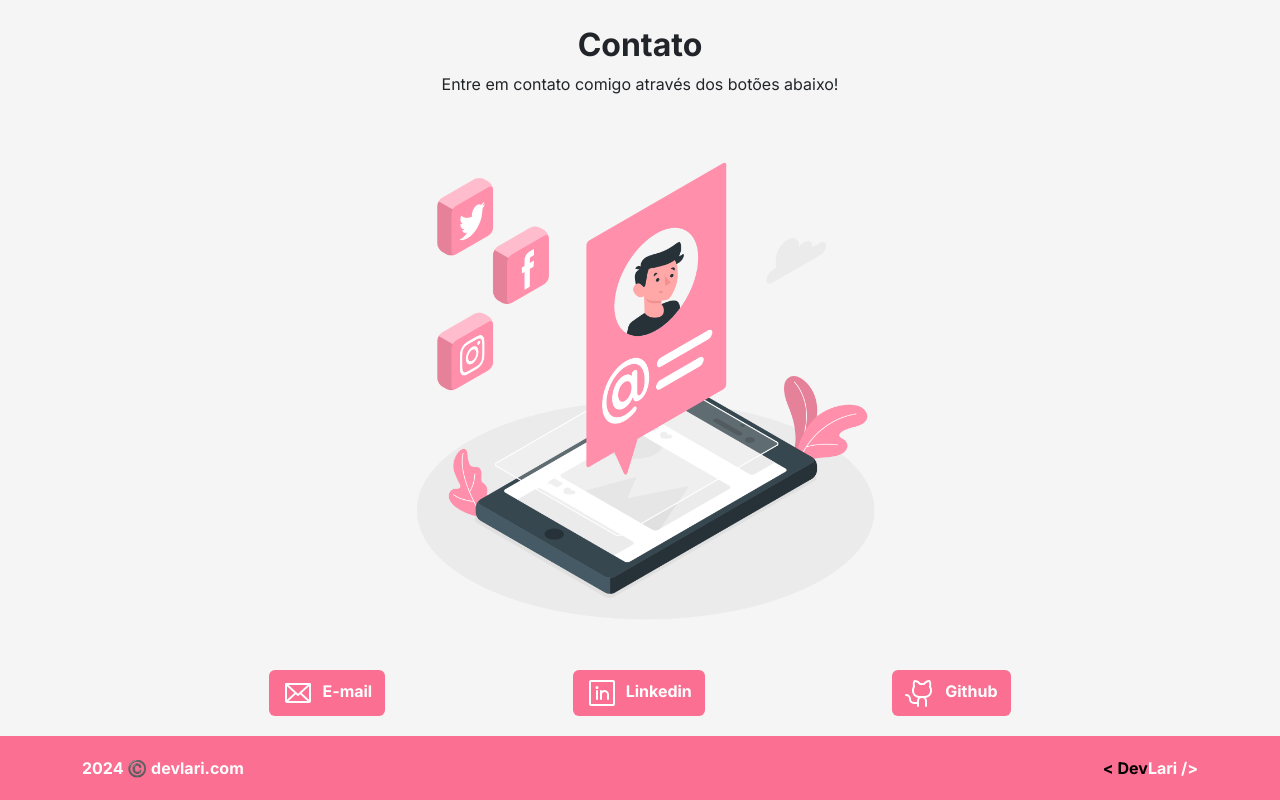
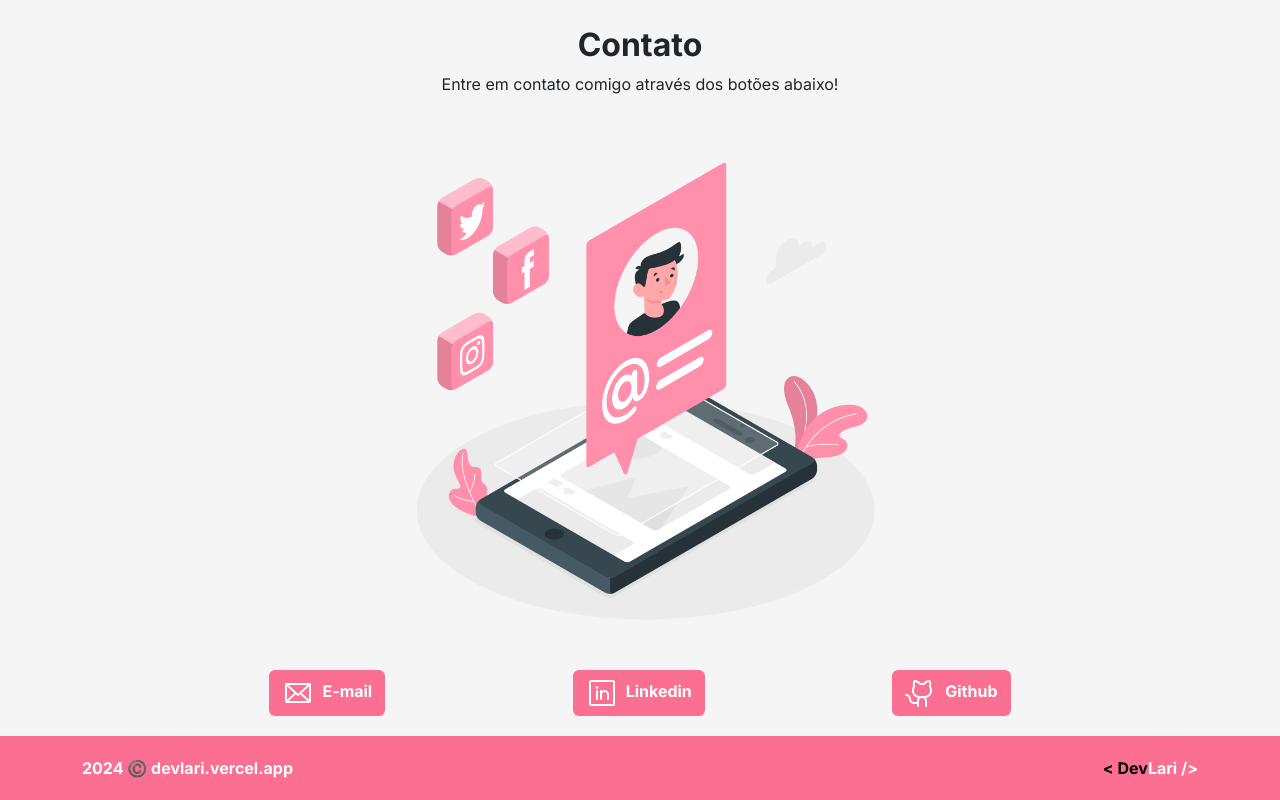
Before and after one commit to devlari/portfolio, a Next.js app: page / in a window 1280 px wide. Shown: the part 2183-2983 px from the top of the page. Built offline with nearby package versions, Linux system fonts and the light colour scheme.

Commit message:
Fix rodaé

```diff
--- a/src/app/components/ui/Footer/index.tsx
+++ b/src/app/components/ui/Footer/index.tsx
@@ -6,7 +6,7 @@ export default function Footer() {
       <div className="container">
         <div className="row align-items-center">
           <div className="col-8">
-            <span className="fw-bold">2024 ©️ devlari.com️</span>
+            <span className="fw-bold">2024 ©️ devlari.vercel.app</span>
           </div>
           <div className="col-4 d-flex justify-content-end">
             <a className="navbar-brand fw-bold" href="#Home">
```
